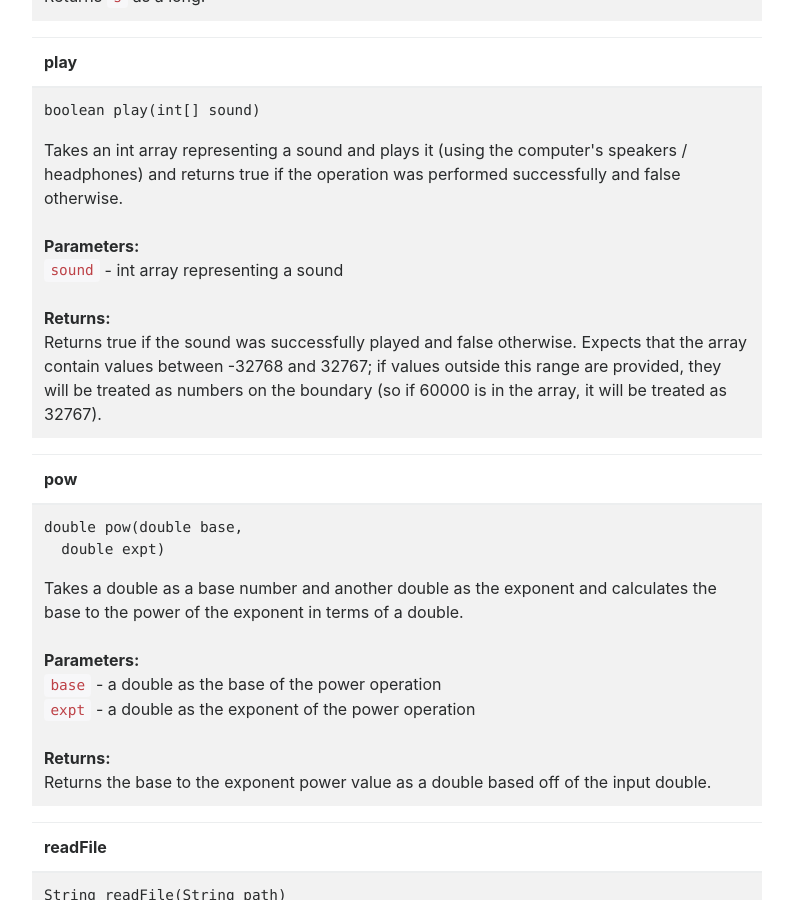
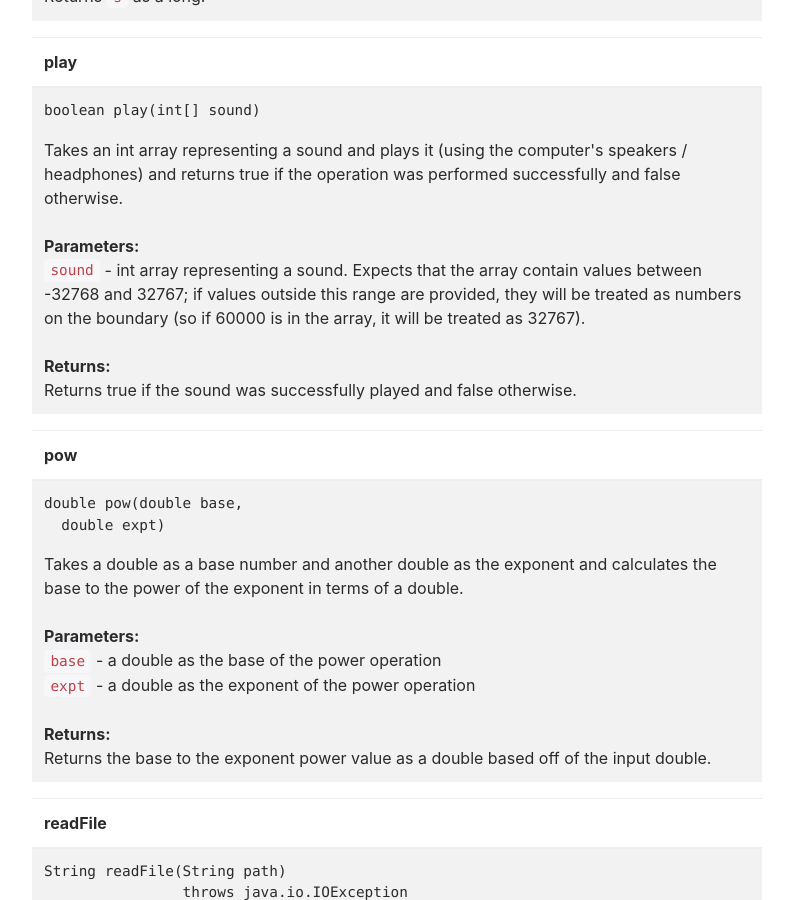
Before and after one commit to ucsd-cse8a-f18/ucsd-cse8a-f18.github.io, a Jekyll site: the page built from 8ALib.md, in a window 1280 px wide and 900 px high, scrolled down 18348 px. Shown: the whole window, without its empty margins (243-1036 px from the left). Built offline with Jekyll 4.4.1, drawn with Linux system fonts in a browser that asks for light colours; nearby versions of some CDN libraries.

```diff
--- a/8ALib.md
+++ b/8ALib.md
@@ -635,7 +635,7 @@ title: "Documentation for 8ALib.java"
   </tr>
 </thead>
 <tr>
-  <td><pre>boolean play(int[] sound)</pre>Takes an int array representing a sound and plays it (using the computer's speakers / headphones) and returns true if the operation was performed successfully and false otherwise.<br><br><b>Parameters:</b><br><code>sound</code> - int array representing a sound<br><br><b>Returns:</b><br>Returns true if the sound was successfully played and false otherwise. Expects that the array contain values between -32768 and 32767; if values outside this range are provided, they will be treated as numbers on the boundary (so if 60000 is in the array, it will be treated as 32767).</td>
+  <td><pre>boolean play(int[] sound)</pre>Takes an int array representing a sound and plays it (using the computer's speakers / headphones) and returns true if the operation was performed successfully and false otherwise.<br><br><b>Parameters:</b><br><code>sound</code> - int array representing a sound.  Expects that the array contain values between -32768 and 32767; if values outside this range are provided, they will be treated as numbers on the boundary (so if 60000 is in the array, it will be treated as 32767).<br><br><b>Returns:</b><br>Returns true if the sound was successfully played and false otherwise.</td>
 </tr>
 </table>
 
```
